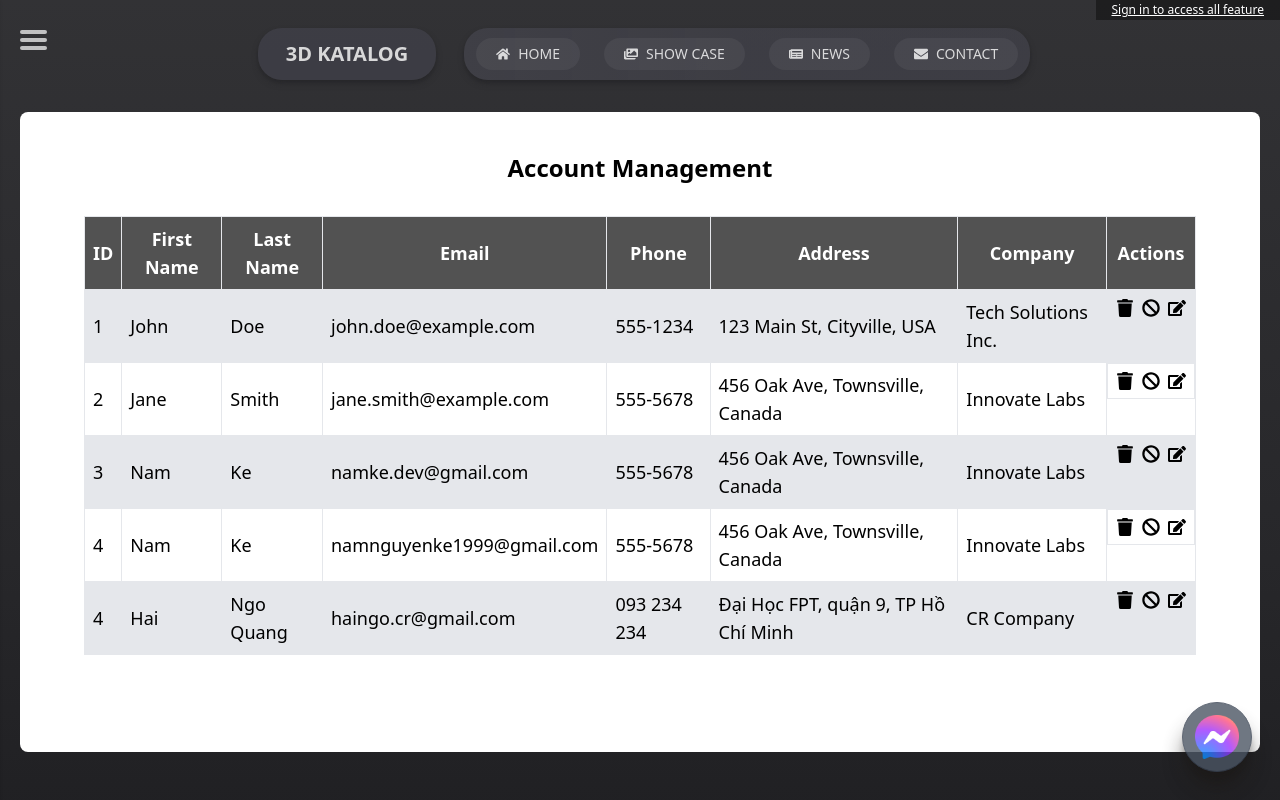
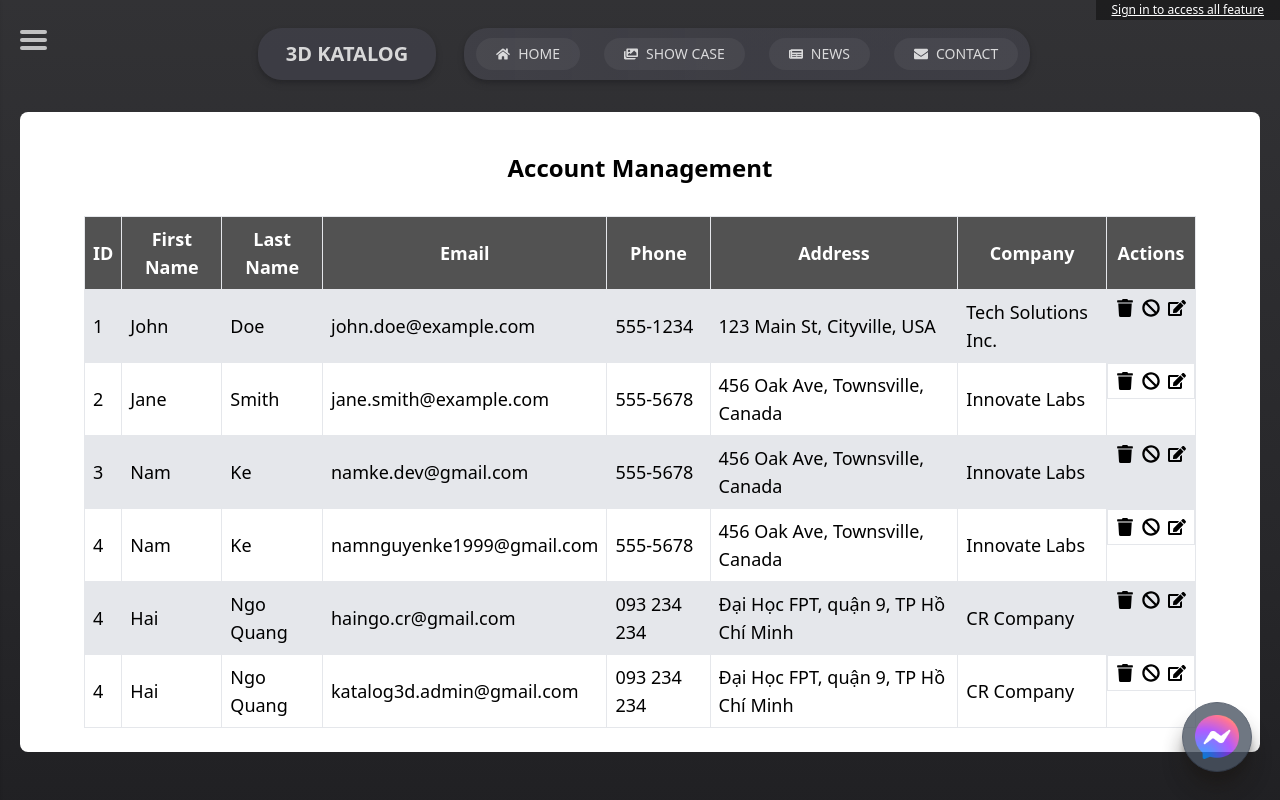
Before and after one commit to namke-dev/ThreeD-Catalog, a Next.js app: page /account-manager in a window 1280 px wide. Shown: the top 800 px of the page. Built offline with nearby package versions, Linux system fonts and the light colour scheme; no server answers.

Commit message:
add account

```diff
--- a/src/data/user_profile_data.js
+++ b/src/data/user_profile_data.js
@@ -44,4 +44,13 @@ export const USER_PROFILE_DATA = [
     address: "Đại Học FPT, quận 9, TP Hồ Chí Minh",
     company: "CR Company",
   },
+  {
+    id: 4,
+    firstName: "Hai",
+    lastName: "Ngo Quang",
+    email: "katalog3d.admin@gmail.com",
+    phone: "093 234 234",
+    address: "Đại Học FPT, quận 9, TP Hồ Chí Minh",
+    company: "CR Company",
+  },
 ];
```
